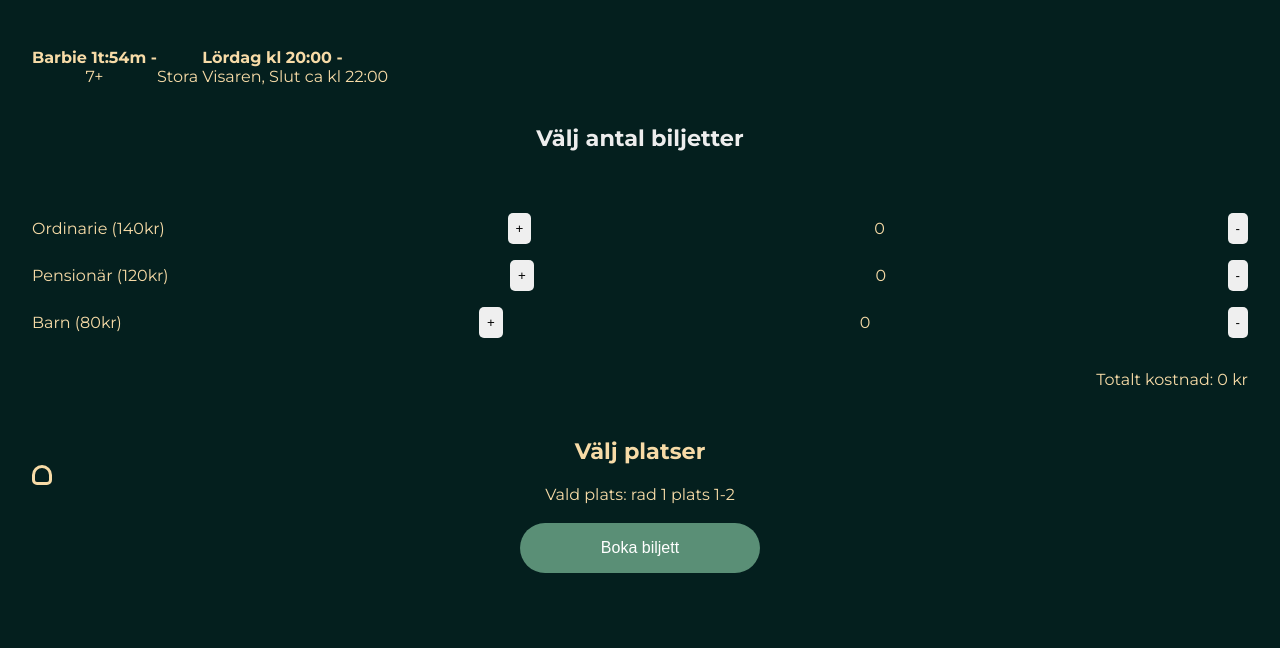
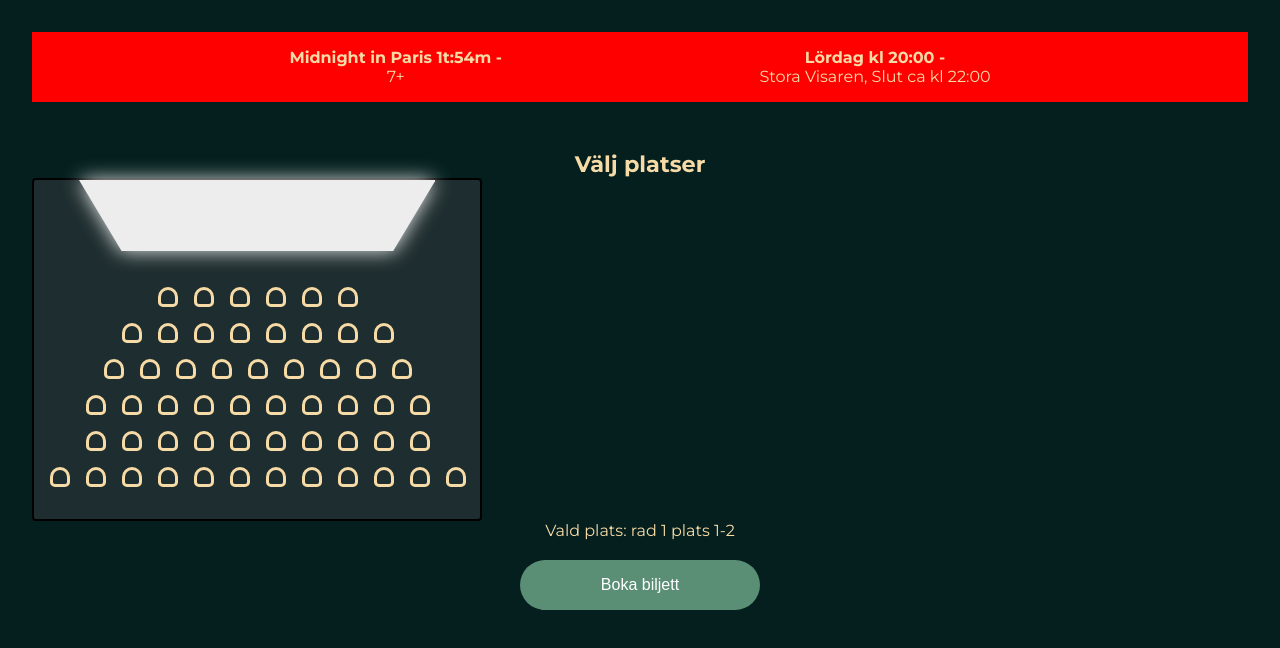
Before and after one commit to j-carlander/Filmvisarna, a React (Vite) app: page / in a window 1280 px wide. Shown: the top 648 px of the page. Built offline with nearby package versions, Linux system fonts and the light colour scheme.

Commit message:
changes in bookingpage

```diff
--- a/src/pages/Bookingpage/BookingPage.jsx
+++ b/src/pages/Bookingpage/BookingPage.jsx
@@ -1,5 +1,5 @@
 import React, { useState } from 'react';
-import Seat from '../../components/Seats/Seat/Seat';
+import Seats from '../../components/Seats/Seats';
 
 function BookingPage() {
   const [ordinariePris, setOrdinariePris] = useState(140);
@@ -28,37 +28,15 @@ function BookingPage() {
     <>
       <div className="Bookingpage-container">
         <div className="header-content">
-          <h3>Barbie 1t:54m - <p>7+</p></h3>
+          <h3>Midnight in Paris 1t:54m - <p>7+</p></h3>
           <h3>Lördag kl 20:00 - <p>Stora Visaren, Slut ca kl 22:00</p></h3>
         </div>
 
-        <div className="ticket-wrapper">
-          <h1>Välj antal biljetter</h1>
-          <div className="btn-container">
-            <p>Ordinarie ({ordinariePris}kr)</p>
-            <button onClick={() => setOrdinarieAntal(ordinarieAntal + 1)}>+</button>
-            <p>{ordinarieAntal}</p>
-            <button onClick={() => setOrdinarieAntal(ordinarieAntal - 1)}>-</button>
-          </div>
-          <div className="btn-container">
-          <p>Pensionär ({pensionärPris}kr)</p>
-            <button onClick={() => setPensionärAntal(pensionärAntal + 1)}>+</button>
-            <p>{pensionärAntal}</p>
-            <button onClick={() => setPensionärAntal(pensionärAntal - 1)}>-</button>
-          </div>
-          <div className="btn-container">
-            <p>Barn ({barnPris}kr)</p>
-            <button onClick={() => setBarnAntal(barnAntal + 1)}>+</button>
-            <p>{barnAntal}</p>
-            <button onClick={() => setBarnAntal(barnAntal - 1)}>-</button>
-          </div>
-          <p className='sum'>Totalt kostnad: {totalPris} kr</p>
-        </div>
 
         {/* Importera seats */}
         <div className="seat-section">
           <h2>Välj platser</h2>
-          <Seat />
+          <Seats />
           <p>Vald plats: rad 1 plats 1-2</p>
           <button>Boka biljett</button>
         </div>
--- a/src/pages/Bookingpage/_BookingPage.scss
+++ b/src/pages/Bookingpage/_BookingPage.scss
@@ -1,4 +1,9 @@
 @use "../../Sass/abstract/variables" as *;
+
+@media screen and (min-width: 600) {
+
+}
+
 
 .Bookingpage-container{
   width: 100%;
@@ -6,10 +11,14 @@
 
   .btn-container{
     display: flex;
-    justify-content: space-between;
+    justify-content: space-around;
     margin: 1em 0;
     text-align: center;
     align-items: center;
+    // background-color: red;
+    // width: 80%;
+    // margin: 0 auto;
+    // margin-bottom: 1em;
 
   }
   .btn-container button{
@@ -55,7 +64,9 @@
   display: flex;
   width: 100%;
   padding: 1em 0;
-  justify-content: flex-start;
+  justify-content: space-evenly;
+  background-color: red;
+
 
 }
 .btn-container{
@@ -68,5 +79,4 @@
   width: 100%;
   display: flex;
   justify-content: flex-end;
-  gap: 2;
 }
--- a/src/stylesheet/main.css
+++ b/src/stylesheet/main.css
@@ -156,7 +156,7 @@
 }
 .Bookingpage-container .btn-container {
   display: flex;
-  justify-content: space-between;
+  justify-content: space-around;
   margin: 1em 0;
   text-align: center;
   align-items: center;
@@ -208,7 +208,8 @@
   display: flex;
   width: 100%;
   padding: 1em 0;
-  justify-content: flex-start;
+  justify-content: space-evenly;
+  background-color: red;
 }
 
 .btn-container {
@@ -221,7 +222,6 @@
   width: 100%;
   display: flex;
   justify-content: flex-end;
-  gap: 2;
 }
 
 *,
```
Also changed, not shown: 1 other file (tests, documents, lock files or other folders).
